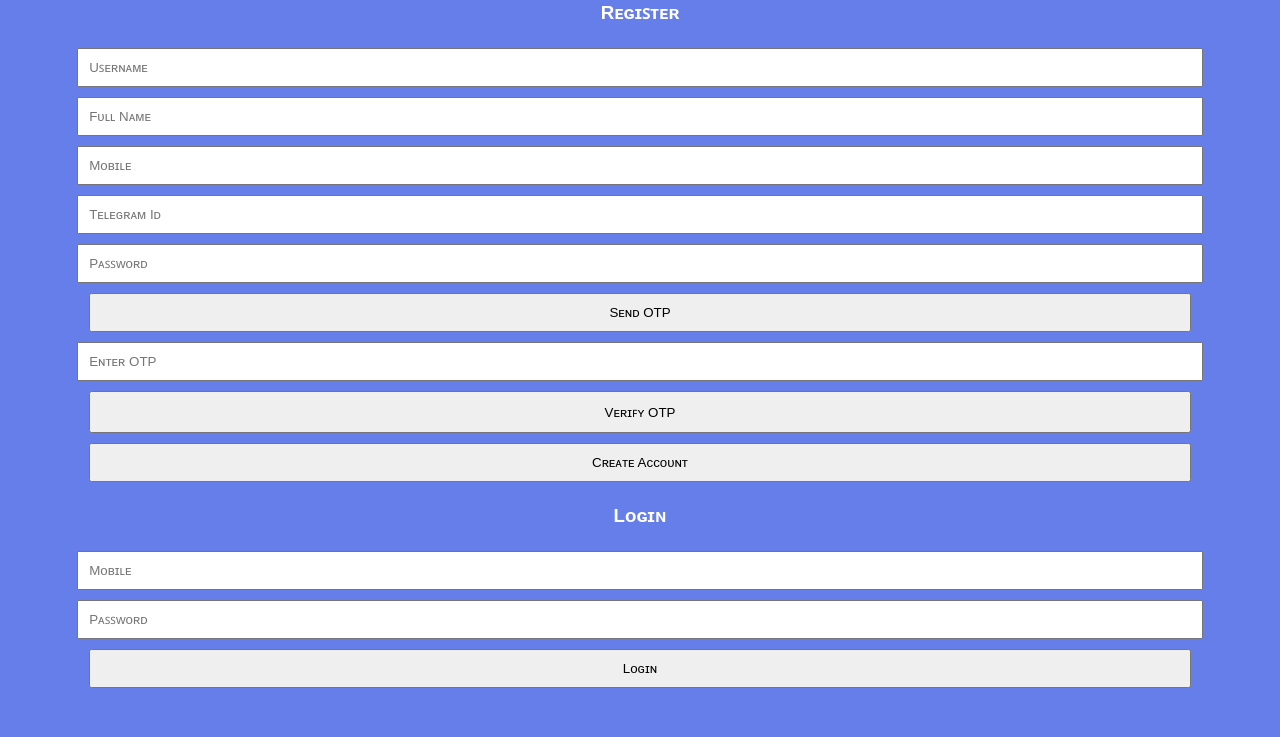
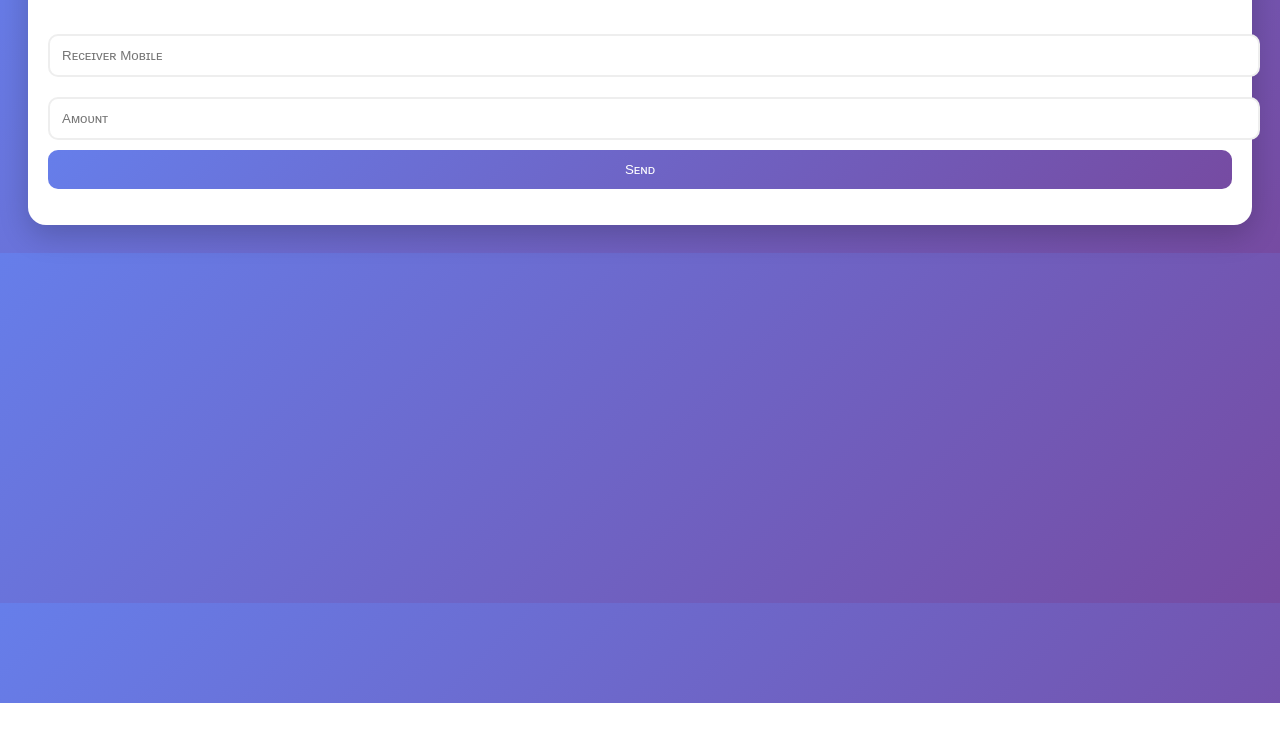
Before and after one commit to arpita330/kanhawallet-1.1, a website: page public/index.html in a window 1280 px wide. Shown: the part 97-834 px from the top of the page. After the commit the page ends 800 px from the top, so only its background shows below. Drawn offline with Linux system fonts and the light colour scheme.

Commit message:
Update index.html

```diff
--- a/public/index.html
+++ b/public/index.html
@@ -1,103 +1,77 @@
 <!DOCTYPE html>
 <html>
 <head>
-<title>Kᴀɴʜᴀ Wᴀʟʟᴇᴛ</title>
+<meta name="viewport" content="width=device-width, initial-scale=1.0">
+<title>Tʀᴀɴꜱꜰᴇʀ</title>
+
 <style>
-body{font-family:sans-serif;background:#667eea;color:white;text-align:center;padding:20px}
-input,button{padding:10px;margin:5px;width:90%}
+body{
+  font-family:'Segoe UI';
+  background:linear-gradient(135deg,#667eea,#764ba2);
+  padding:20px;
+}
+
+.card{
+  background:white;
+  padding:20px;
+  border-radius:18px;
+  box-shadow:0 10px 30px rgba(0,0,0,0.2);
+}
+
+input{
+  width:100%;
+  padding:12px;
+  margin:10px 0;
+  border:2px solid #eee;
+  border-radius:10px;
+}
+
+button{
+  width:100%;
+  padding:12px;
+  border:none;
+  border-radius:10px;
+  background:linear-gradient(135deg,#667eea,#764ba2);
+  color:white;
+}
+
+.msg{text-align:center;margin-top:10px}
 </style>
 </head>
 
 <body>
 
-<h2>Kᴀɴʜᴀ Wᴀʟʟᴇᴛ</h2>
+<div class="card">
 
-<h3>Rᴇɢɪꜱᴛᴇʀ</h3>
-<input id="username" placeholder="Uꜱᴇʀɴᴀᴍᴇ">
-<input id="name" placeholder="Fᴜʟʟ Nᴀᴍᴇ">
-<input id="mobile" placeholder="Mᴏʙɪʟᴇ">
-<input id="telegram" placeholder="Tᴇʟᴇɢʀᴀᴍ Iᴅ">
-<input id="password" type="password" placeholder="Pᴀꜱꜱᴡᴏʀᴅ">
+<h2>Sᴇɴᴅ Mᴏɴᴇʏ</h2>
 
-<button onclick="sendOtp()">Sᴇɴᴅ OTP</button>
-<input id="otp" placeholder="Eɴᴛᴇʀ OTP">
-<button onclick="verifyOtp()">Vᴇʀɪꜰʏ OTP</button>
+<input id="mobile" placeholder="Rᴇᴄᴇɪᴠᴇʀ Mᴏʙɪʟᴇ">
+<input id="amount" placeholder="Aᴍᴏᴜɴᴛ">
 
-<button onclick="register()">Cʀᴇᴀᴛᴇ Aᴄᴄᴏᴜɴᴛ</button>
+<button onclick="send()">Sᴇɴᴅ</button>
 
-<h3>Lᴏɢɪɴ</h3>
-<input id="lmobile" placeholder="Mᴏʙɪʟᴇ">
-<input id="lpass" type="password" placeholder="Pᴀꜱꜱᴡᴏʀᴅ">
-<button onclick="login()">Lᴏɢɪɴ</button>
+<p id="msg" class="msg"></p>
 
-<p id="msg"></p>
+</div>
 
 <script>
-async function sendOtp(){
-  const mobile=document.getElementById("mobile").value;
-  const telegramId=document.getElementById("telegram").value;
+const token=localStorage.getItem("token");
 
-  const r=await fetch('/send-otp-api',{
+async function send(){
+  const r=await fetch('/transfer-api',{
     method:'POST',
-    headers:{'Content-Type':'application/json'},
-    body:JSON.stringify({mobile,telegramId})
-  });
-
-  const d=await r.json();
-  msg.innerText=d.message||d.error;
-}
-
-async function verifyOtp(){
-  const mobile=document.getElementById("mobile").value;
-  const otp=document.getElementById("otp").value;
-
-  const r=await fetch('/verify-otp-api',{
-    method:'POST',
-    headers:{'Content-Type':'application/json'},
-    body:JSON.stringify({mobile,otp})
-  });
-
-  const d=await r.json();
-  msg.innerText=d.success?"Vᴇʀɪꜰɪᴇᴅ":d.error;
-}
-
-async function register(){
-  const data={
-    username:username.value,
-    name:name.value,
-    mobile:mobile.value,
-    telegramId:telegram.value,
-    password:password.value
-  };
-
-  const r=await fetch('/register-api',{
-    method:'POST',
-    headers:{'Content-Type':'application/json'},
-    body:JSON.stringify(data)
-  });
-
-  const d=await r.json();
-  msg.innerText=d.success?"Aᴄᴄᴏᴜɴᴛ Cʀᴇᴀᴛᴇᴅ":d.error;
-}
-
-async function login(){
-  const r=await fetch('/login-api',{
-    method:'POST',
-    headers:{'Content-Type':'application/json'},
+    headers:{
+      'Content-Type':'application/json',
+      Authorization:'Bearer '+token
+    },
     body:JSON.stringify({
-      mobile:lmobile.value,
-      password:lpass.value
+      mobile:mobile.value,
+      amount:Number(amount.value)
     })
   });
 
   const d=await r.json();
-
-  if(d.success){
-    localStorage.setItem("token",d.token);
-    location.href="/dashboard";
-  }else{
-    msg.innerText=d.error;
-  }
+  msg.innerText=d.success?"Sᴜᴄᴄᴇꜱꜱ":d.error;
 }
 </script>
 
```
